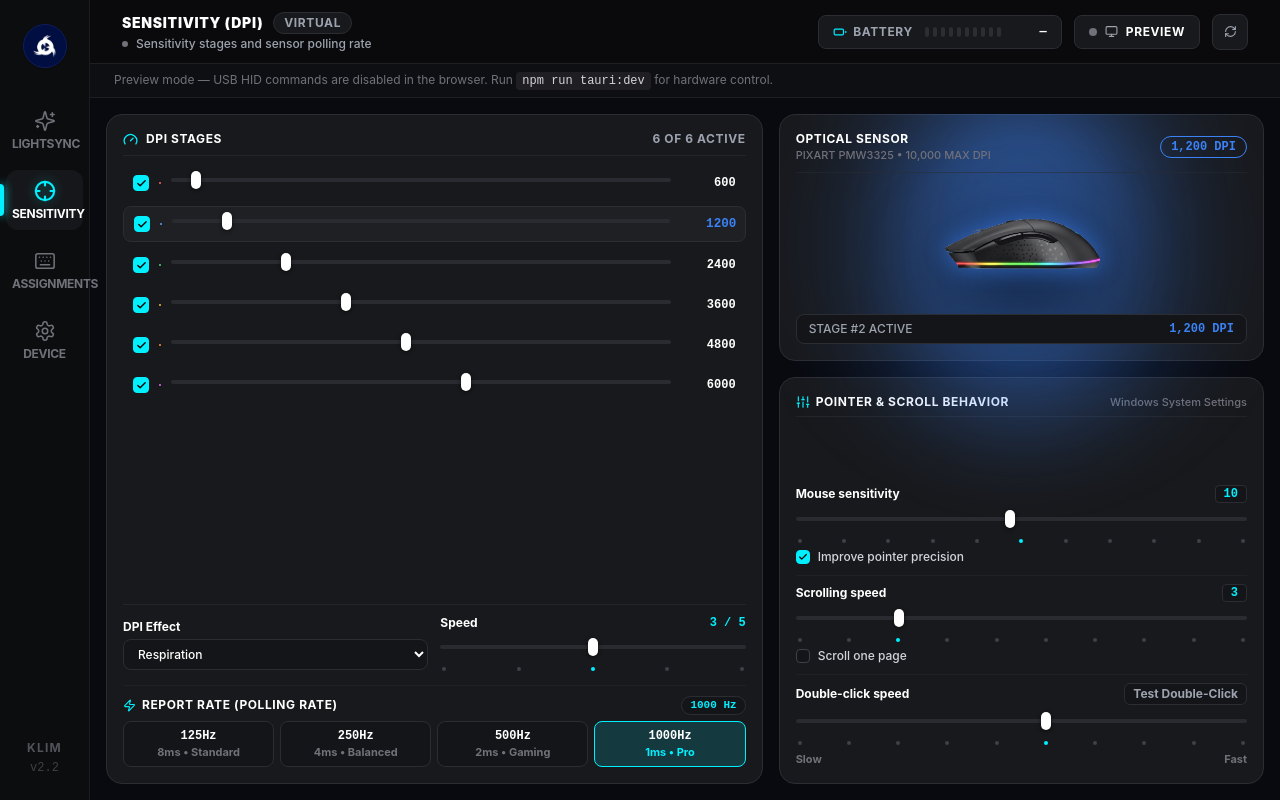
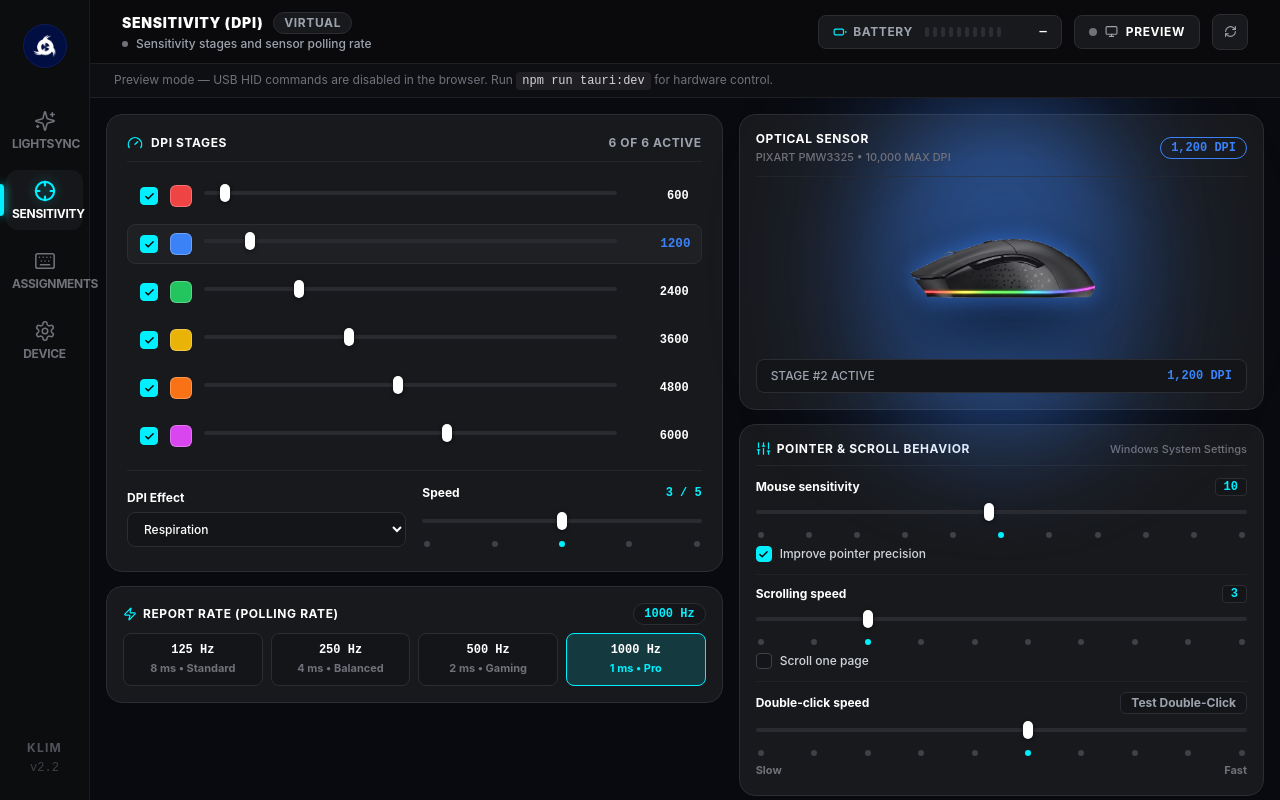
Before and after one commit to marcantero/klim-blaze, a React (Vite) app: page / in a window 1280 px wide. Both pictures are taken after a click on the button "SENSITIVITY". Built offline with nearby package versions, Linux system fonts and the light colour scheme.

Commit message:
fix(ui): fix color square dimensions, remove awkward vertical stretching, and balance DPI layout

```diff
--- a/src/views/DpiView.tsx
+++ b/src/views/DpiView.tsx
@@ -17,10 +17,10 @@ const MIN_DPI = 200;
 const MAX_DPI = 10000;
 
 const POLLING_OPTIONS: Array<{ hz: PollingRate; ms: string; label: string }> = [
-  { hz: 125, ms: "8ms", label: "Standard" },
-  { hz: 250, ms: "4ms", label: "Balanced" },
-  { hz: 500, ms: "2ms", label: "Gaming" },
-  { hz: 1000, ms: "1ms", label: "Pro" },
+  { hz: 125, ms: "8 ms", label: "Standard" },
+  { hz: 250, ms: "4 ms", label: "Balanced" },
+  { hz: 500, ms: "2 ms", label: "Gaming" },
+  { hz: 1000, ms: "1 ms", label: "Pro" },
 ];
 
 const DPI_EFFECT_OPTIONS = [
@@ -53,7 +53,7 @@ export default function DpiView({ dpi, onChange }: DpiViewProps) {
   const [dpiEffectMode, setDpiEffectMode] = useState<number>(1);
   const [dpiEffectSpeed, setDpiEffectSpeed] = useState<number>(3);
 
-  // Color picker hidden input ref
+  // Hidden native color picker input ref
   const colorInputRef = useRef<HTMLInputElement>(null);
   const [editingColorIndex, setEditingColorIndex] = useState<number | null>(null);
 
@@ -141,7 +141,7 @@ export default function DpiView({ dpi, onChange }: DpiViewProps) {
   };
 
   return (
-    <div className="grid h-full flex-1 gap-3.5 xl:gap-4 lg:grid-cols-[minmax(0,1.15fr)_minmax(0,0.85fr)] overflow-hidden">
+    <div className="grid h-full flex-1 gap-4 lg:grid-cols-[minmax(0,1.08fr)_minmax(0,0.92fr)] items-start">
       {/* Hidden native color input for stage color picker */}
       <input
         ref={colorInputRef}
@@ -151,13 +151,13 @@ export default function DpiView({ dpi, onChange }: DpiViewProps) {
         aria-hidden="true"
       />
 
-      {/* Left Column: DPI Stages, DPI Effect & Polling Rate (Unified single-card layout) */}
-      <section className="card-hardware flex flex-col justify-between p-4 xl:p-4.5 overflow-hidden">
-        <div>
-          {/* Header */}
-          <div className="mb-2.5 flex items-center justify-between border-b border-[#2b2d32]/60 pb-2">
+      {/* Left Column: DPI Stages Card + Polling Rate Card */}
+      <div className="flex flex-col gap-3.5">
+        {/* Main DPI Stages Card */}
+        <section className="card-hardware p-4 xl:p-5">
+          <div className="mb-3.5 flex items-center justify-between border-b border-[#2b2d32]/60 pb-2.5">
             <div className="flex items-center gap-2">
-              <Gauge size={15} className="text-[#00f0ff]" />
+              <Gauge size={16} className="text-[#00f0ff]" />
               <h2 className="text-xs font-bold uppercase tracking-wider text-white">
                 DPI STAGES
               </h2>
@@ -167,8 +167,8 @@ export default function DpiView({ dpi, onChange }: DpiViewProps) {
             </span>
           </div>
 
-          {/* 6 Individual Stage Sliders (Ultra-compact rows) */}
-          <div className="space-y-1.5">
+          {/* 6 Individual Stage Sliders with Clear Color Squares */}
+          <div className="space-y-2">
             {dpi.stages.map((stage, index) => {
               const isActive = index === activeIndex;
               const isEnabled = stage.enabled !== false;
@@ -176,10 +176,10 @@ export default function DpiView({ dpi, onChange }: DpiViewProps) {
               return (
                 <div
                   key={index}
-                  className={`group flex items-center gap-2.5 rounded-lg px-2.5 py-1 transition-all ${
+                  className={`group flex items-center gap-3 rounded-lg px-3 py-1.5 transition-all ${
                     isActive
                       ? "bg-[#1f2024] border border-[#2b2d32]"
-                      : "hover:bg-[#18191c]"
+                      : "hover:bg-[#18191c] border border-transparent"
                   }`}
                 >
                   {/* Enable / Disable Checkbox */}
@@ -187,23 +187,30 @@ export default function DpiView({ dpi, onChange }: DpiViewProps) {
                     type="button"
                     onClick={() => toggleStageEnabled(index)}
                     title={isEnabled ? "Disable stage" : "Enable stage"}
-                    className={`flex h-4 w-4 shrink-0 items-center justify-center rounded border transition-colors ${
+                    className={`flex h-4.5 w-4.5 shrink-0 items-center justify-center rounded border transition-colors ${
                       isEnabled
                         ? "border-[#00f0ff] bg-[#00f0ff] text-black"
                         : "border-[#3f4148] bg-[#141518] text-transparent hover:border-[#71717a]"
                     }`}
+                    style={{ width: "18px", height: "18px" }}
                   >
                     {isEnabled && <Check size={11} strokeWidth={3} />}
                   </button>
 
-                  {/* Color Preview Square */}
+                  {/* High-visibility Color Preview Square */}
                   <button
                     type="button"
                     onClick={() => handleColorBoxClick(index)}
-                    title="Change stage color"
-                    className="h-4.5 w-4.5 shrink-0 rounded border border-white/20 shadow-sm transition-transform hover:scale-110 active:scale-95"
-                    style={{ backgroundColor: stage.color }}
-                  />
+                    title="Click to customize stage color"
+                    className="shrink-0 rounded-md border border-white/25 shadow-sm transition-transform hover:scale-110 active:scale-95"
+                    style={{
+                      backgroundColor: stage.color,
+                      width: "22px",
+                      height: "22px",
+                    }}
+                  >
+                    <span className="sr-only">Change stage color</span>
+                  </button>
 
                   {/* Stage Range Slider */}
                   <div className="flex-1 min-w-0">
@@ -220,12 +227,12 @@ export default function DpiView({ dpi, onChange }: DpiViewProps) {
                     />
                   </div>
 
-                  {/* DPI Readout */}
+                  {/* DPI Readout (Active stage highlighted in color) */}
                   <button
                     type="button"
                     onClick={() => onChange({ ...dpi, activeIndex: index })}
-                    title={`Set Stage ${index + 1} as active`}
-                    className={`min-w-[55px] text-right font-mono text-xs font-black transition-all ${
+                    title={`Click to set Stage ${index + 1} as active`}
+                    className={`min-w-[60px] text-right font-mono text-xs font-black transition-all ${
                       isActive
                         ? "scale-105"
                         : isEnabled
@@ -240,15 +247,15 @@ export default function DpiView({ dpi, onChange }: DpiViewProps) {
               );
             })}
           </div>
-        </div>
 
-        {/* Bottom Section: DPI Effect + Polling Rate */}
-        <div className="mt-3 space-y-3 border-t border-[#2b2d32]/60 pt-2.5">
+          {/* Divider */}
+          <div className="my-3.5 border-t border-[#2b2d32]/60" />
+
           {/* DPI Effect & Speed Controls */}
-          <div className="grid grid-cols-2 gap-3 items-center">
+          <div className="grid grid-cols-2 gap-4 items-center">
             {/* DPI Effect Dropdown */}
             <div>
-              <label className="text-xs font-bold text-white block mb-1">
+              <label className="text-xs font-bold text-white block mb-1.5">
                 DPI Effect
               </label>
               <select
@@ -256,7 +263,7 @@ export default function DpiView({ dpi, onChange }: DpiViewProps) {
                 onChange={(e) =>
                   handleDpiEffectChange(Number(e.target.value), dpiEffectSpeed)
                 }
-                className="w-full rounded-lg border border-[#2b2d32] bg-[#141518] px-2.5 py-1.5 text-xs font-medium text-white focus:border-[#00f0ff] focus:outline-none"
+                className="w-full rounded-lg border border-[#2b2d32] bg-[#141518] px-3 py-2 text-xs font-medium text-white focus:border-[#00f0ff] focus:outline-none"
               >
                 {DPI_EFFECT_OPTIONS.map((opt) => (
                   <option key={opt.mode} value={opt.mode}>
@@ -268,13 +275,13 @@ export default function DpiView({ dpi, onChange }: DpiViewProps) {
 
             {/* DPI Effect Speed Slider */}
             <div>
-              <div className="mb-1 flex items-center justify-between">
+              <div className="mb-1.5 flex items-center justify-between">
                 <span className="text-xs font-bold text-white">Speed</span>
                 <span className="font-mono text-xs font-bold text-[#00f0ff]">
                   {dpiEffectSpeed} / 5
                 </span>
               </div>
-              <div className="relative py-0.5">
+              <div className="relative py-1">
                 <input
                   type="range"
                   min={1}
@@ -287,11 +294,12 @@ export default function DpiView({ dpi, onChange }: DpiViewProps) {
                   className="ghub-slider w-full"
                   aria-label="DPI Effect Speed"
                 />
+                {/* 5 Tick marks */}
                 <div className="mt-1 flex justify-between px-0.5">
                   {[1, 2, 3, 4, 5].map((t) => (
                     <span
                       key={t}
-                      className={`h-1 w-1 rounded-full ${
+                      className={`h-1.5 w-1.5 rounded-full ${
                         dpiEffectSpeed === t ? "bg-[#00f0ff]" : "bg-[#3f4148]"
                       }`}
                     />
@@ -300,22 +308,23 @@ export default function DpiView({ dpi, onChange }: DpiViewProps) {
               </div>
             </div>
           </div>
+        </section>
 
-          {/* Polling Rate (Report Rate) - Compact 4-button strip */}
-          <div className="border-t border-[#2b2d32]/40 pt-2.5">
-            <div className="mb-1.5 flex items-center justify-between">
+        {/* Polling Rate (Report Rate) Card */}
+        <section className="card-hardware p-3.5 xl:p-4">
+          <div className="mb-2 flex items-center justify-between">
             <div className="flex items-center gap-1.5">
-                <Zap size={13} className="text-[#00f0ff]" />
-                <span className="text-xs font-bold uppercase tracking-wider text-white">
+              <Zap size={14} className="text-[#00f0ff]" />
+              <h2 className="text-xs font-bold uppercase tracking-wider text-white">
                 REPORT RATE (POLLING RATE)
-                </span>
+              </h2>
             </div>
-              <span className="rounded-full bg-[#141518] border border-[#2b2d32] px-2 py-0.2 text-[11px] font-mono font-bold text-[#00f0ff]">
+            <span className="rounded-full bg-[#141518] border border-[#2b2d32] px-2.5 py-0.5 text-xs font-mono font-bold text-[#00f0ff]">
               {dpi.pollingRate} Hz
             </span>
           </div>
 
-            <div className="grid grid-cols-4 gap-1.5">
+          <div className="grid grid-cols-4 gap-2">
             {POLLING_OPTIONS.map(({ hz, ms, label }) => {
               const selected = dpi.pollingRate === hz;
               return (
@@ -323,17 +332,17 @@ export default function DpiView({ dpi, onChange }: DpiViewProps) {
                   key={hz}
                   type="button"
                   onClick={() => onChange({ ...dpi, pollingRate: hz })}
-                    className={`flex flex-col items-center justify-center py-1.5 px-1 rounded-lg border transition-all ${
+                  className={`flex flex-col items-center justify-center py-2 px-1 rounded-lg border transition-all ${
                     selected
                       ? "border-[#00f0ff] bg-[#00f0ff]/15 text-white"
                       : "border-[#2b2d32] bg-[#141518] text-[#9ca3af] hover:border-[#3f424a] hover:text-white"
                   }`}
                 >
                   <span className="font-mono text-xs font-bold text-white">
-                      {hz}Hz
+                    {hz} Hz
                   </span>
                   <span
-                      className={`text-[11px] font-bold ${
+                    className={`text-[11px] font-bold mt-0.5 ${
                       selected ? "text-[#00f0ff]" : "text-[#71717a]"
                     }`}
                   >
@@ -343,20 +352,19 @@ export default function DpiView({ dpi, onChange }: DpiViewProps) {
               );
             })}
           </div>
+        </section>
       </div>
-        </div>
-      </section>
 
       {/* Right Column: Mouse Preview + Windows Pointer Controls */}
-      <div className="flex flex-col gap-3.5 xl:gap-4 overflow-hidden">
-        {/* Mouse Side Preview Card (Compact) */}
-        <div className="card-hardware flex flex-col justify-between p-3.5 xl:p-4 shrink-0">
-          <div className="relative z-20 flex w-full items-center justify-between border-b border-[#2b2d32]/50 pb-2">
+      <div className="flex flex-col gap-3.5">
+        {/* Mouse Side Preview Card */}
+        <div className="card-hardware flex flex-col p-4 xl:p-4.5">
+          <div className="relative z-20 flex w-full items-center justify-between border-b border-[#2b2d32]/50 pb-2.5">
             <div>
               <h2 className="text-xs font-bold tracking-wider text-white uppercase">
                 OPTICAL SENSOR
               </h2>
-              <p className="text-[11px] font-medium text-[#71717a]">
+              <p className="text-[11px] font-medium text-[#71717a] mt-0.5">
                 PIXART PMW3325 • 10,000 MAX DPI
               </p>
             </div>
@@ -368,17 +376,17 @@ export default function DpiView({ dpi, onChange }: DpiViewProps) {
             </span>
           </div>
 
-          <div className="my-1 flex w-full items-center justify-center py-1">
+          <div className="my-2 flex w-full items-center justify-center py-2">
             <MousePreview
               variant="side"
               logoColor={active.color}
               color={active.color}
               showUnderglow={true}
-              className="w-full max-w-[240px] xl:max-w-[270px] max-h-[110px] xl:max-h-[125px]"
+              className="w-full max-w-[280px] xl:max-w-[320px] max-h-[135px] xl:max-h-[150px]"
             />
           </div>
 
-          <div className="relative z-20 flex w-full items-center justify-between rounded-lg border border-[#2b2d32] bg-[#141518] px-3 py-1.5 text-xs">
+          <div className="relative z-20 flex w-full items-center justify-between rounded-lg border border-[#2b2d32] bg-[#141518] px-3.5 py-2 text-xs">
             <span className="text-[#9ca3af] font-medium">STAGE #{activeIndex + 1} ACTIVE</span>
             <span className="font-mono font-bold text-xs" style={{ color: active.color }}>
               {active.dpi.toLocaleString()} DPI
@@ -386,11 +394,11 @@ export default function DpiView({ dpi, onChange }: DpiViewProps) {
           </div>
         </div>
 
-        {/* Pointer Behavior Card (Mouse Sensitivity, Scrolling Speed, Double-Click Speed) */}
-        <section className="card-hardware flex-1 flex flex-col justify-between p-3.5 xl:p-4 overflow-hidden">
-          <div className="mb-2 flex items-center justify-between border-b border-[#2b2d32]/60 pb-1.5">
+        {/* Pointer & Scroll Behavior Card */}
+        <section className="card-hardware p-4 xl:p-4.5">
+          <div className="mb-3 flex items-center justify-between border-b border-[#2b2d32]/60 pb-2">
             <div className="flex items-center gap-1.5">
-              <Sliders size={14} className="text-[#00f0ff]" />
+              <Sliders size={15} className="text-[#00f0ff]" />
               <h2 className="text-xs font-bold uppercase tracking-wider text-white">
                 POINTER & SCROLL BEHAVIOR
               </h2>
@@ -398,7 +406,7 @@ export default function DpiView({ dpi, onChange }: DpiViewProps) {
             <span className="text-[11px] text-[#71717a] font-medium">Windows System Settings</span>
           </div>
 
-          <div className="space-y-2.5">
+          <div className="space-y-3">
             {/* 1. Mouse Sensitivity */}
             <div>
               <div className="mb-1 flex items-center justify-between">
@@ -421,11 +429,12 @@ export default function DpiView({ dpi, onChange }: DpiViewProps) {
                   className="ghub-slider w-full"
                   aria-label="Mouse sensitivity"
                 />
+                {/* 11 Tick marks */}
                 <div className="mt-1 flex justify-between px-0.5">
                   {[1, 2, 4, 6, 8, 10, 12, 14, 16, 18, 20].map((t) => (
                     <span
                       key={t}
-                      className={`h-1 w-1 rounded-full ${
+                      className={`h-1.5 w-1.5 rounded-full ${
                         pointerSettings.mouseSpeed === t
                           ? "bg-[#00f0ff]"
                           : "bg-[#3f4148]"
@@ -435,21 +444,21 @@ export default function DpiView({ dpi, onChange }: DpiViewProps) {
                 </div>
               </div>
 
-              <label className="mt-1 flex items-center gap-2 cursor-pointer select-none">
+              <label className="mt-1.5 flex items-center gap-2 cursor-pointer select-none">
                 <div
                   onClick={() =>
                     updatePointerSettings({
                       enhancePrecision: !pointerSettings.enhancePrecision,
                     })
                   }
-                  className={`flex h-3.5 w-3.5 items-center justify-center rounded border transition-colors ${
+                  className={`flex h-4 w-4 items-center justify-center rounded border transition-colors ${
                     pointerSettings.enhancePrecision
                       ? "border-[#00f0ff] bg-[#00f0ff] text-black"
                       : "border-[#3f4148] bg-[#141518]"
                   }`}
                 >
                   {pointerSettings.enhancePrecision && (
-                    <Check size={10} strokeWidth={3} />
+                    <Check size={11} strokeWidth={3} />
                   )}
                 </div>
                 <span className="text-xs font-medium text-[#d1d5db]">
@@ -459,7 +468,7 @@ export default function DpiView({ dpi, onChange }: DpiViewProps) {
             </div>
 
             {/* 2. Scrolling Speed */}
-            <div className="border-t border-[#2b2d32]/40 pt-2">
+            <div className="border-t border-[#2b2d32]/40 pt-2.5">
               <div className="mb-1 flex items-center justify-between">
                 <span className="text-xs font-bold text-white">Scrolling speed</span>
                 <span className="font-mono text-xs font-bold text-[#00f0ff] rounded bg-[#141518] border border-[#2b2d32] px-2 py-0.2">
@@ -490,7 +499,7 @@ export default function DpiView({ dpi, onChange }: DpiViewProps) {
                   {[1, 2, 3, 4, 5, 6, 7, 8, 9, 10].map((t) => (
                     <span
                       key={t}
-                      className={`h-1 w-1 rounded-full ${
+                      className={`h-1.5 w-1.5 rounded-full ${
                         !pointerSettings.scrollOnePage && pointerSettings.scrollLines === t
                           ? "bg-[#00f0ff]"
                           : "bg-[#3f4148]"
@@ -500,20 +509,20 @@ export default function DpiView({ dpi, onChange }: DpiViewProps) {
                 </div>
               </div>
 
-              <label className="mt-1 flex items-center gap-2 cursor-pointer select-none">
+              <label className="mt-1.5 flex items-center gap-2 cursor-pointer select-none">
                 <div
                   onClick={() =>
                     updatePointerSettings({
                       scrollOnePage: !pointerSettings.scrollOnePage,
                     })
                   }
-                  className={`flex h-3.5 w-3.5 items-center justify-center rounded border transition-colors ${
+                  className={`flex h-4 w-4 items-center justify-center rounded border transition-colors ${
                     pointerSettings.scrollOnePage
                       ? "border-[#00f0ff] bg-[#00f0ff] text-black"
                       : "border-[#3f4148] bg-[#141518]"
                   }`}
                 >
-                  {pointerSettings.scrollOnePage && <Check size={10} strokeWidth={3} />}
+                  {pointerSettings.scrollOnePage && <Check size={11} strokeWidth={3} />}
                 </div>
                 <span className="text-xs font-medium text-[#d1d5db]">
                   Scroll one page
@@ -522,13 +531,13 @@ export default function DpiView({ dpi, onChange }: DpiViewProps) {
             </div>
 
             {/* 3. Double-click Speed */}
-            <div className="border-t border-[#2b2d32]/40 pt-2">
+            <div className="border-t border-[#2b2d32]/40 pt-2.5">
               <div className="mb-1 flex items-center justify-between">
                 <span className="text-xs font-bold text-white">Double-click speed</span>
                 <button
                   type="button"
                   onDoubleClick={handleTestDoubleClick}
-                  className={`flex items-center gap-1 rounded-md border px-2 py-0.5 text-xs font-bold transition-all select-none ${
+                  className={`flex items-center gap-1.5 rounded-md border px-2.5 py-0.5 text-xs font-bold transition-all select-none ${
                     dcTestSuccess
                       ? "border-emerald-500 bg-emerald-500/20 text-emerald-400"
                       : "border-[#2b2d32] bg-[#141518] text-[#9ca3af] hover:text-white hover:border-[#00f0ff]/40"
@@ -556,7 +565,7 @@ export default function DpiView({ dpi, onChange }: DpiViewProps) {
                   {[1, 2, 3, 4, 5, 6, 7, 8, 9, 10].map((t) => (
                     <span
                       key={t}
-                      className={`h-1 w-1 rounded-full ${
+                      className={`h-1.5 w-1.5 rounded-full ${
                         pointerSettings.doubleClickSpeed === t
                           ? "bg-[#00f0ff]"
                           : "bg-[#3f4148]"
```
Lines whose indentation alone changed are shown as unchanged.
